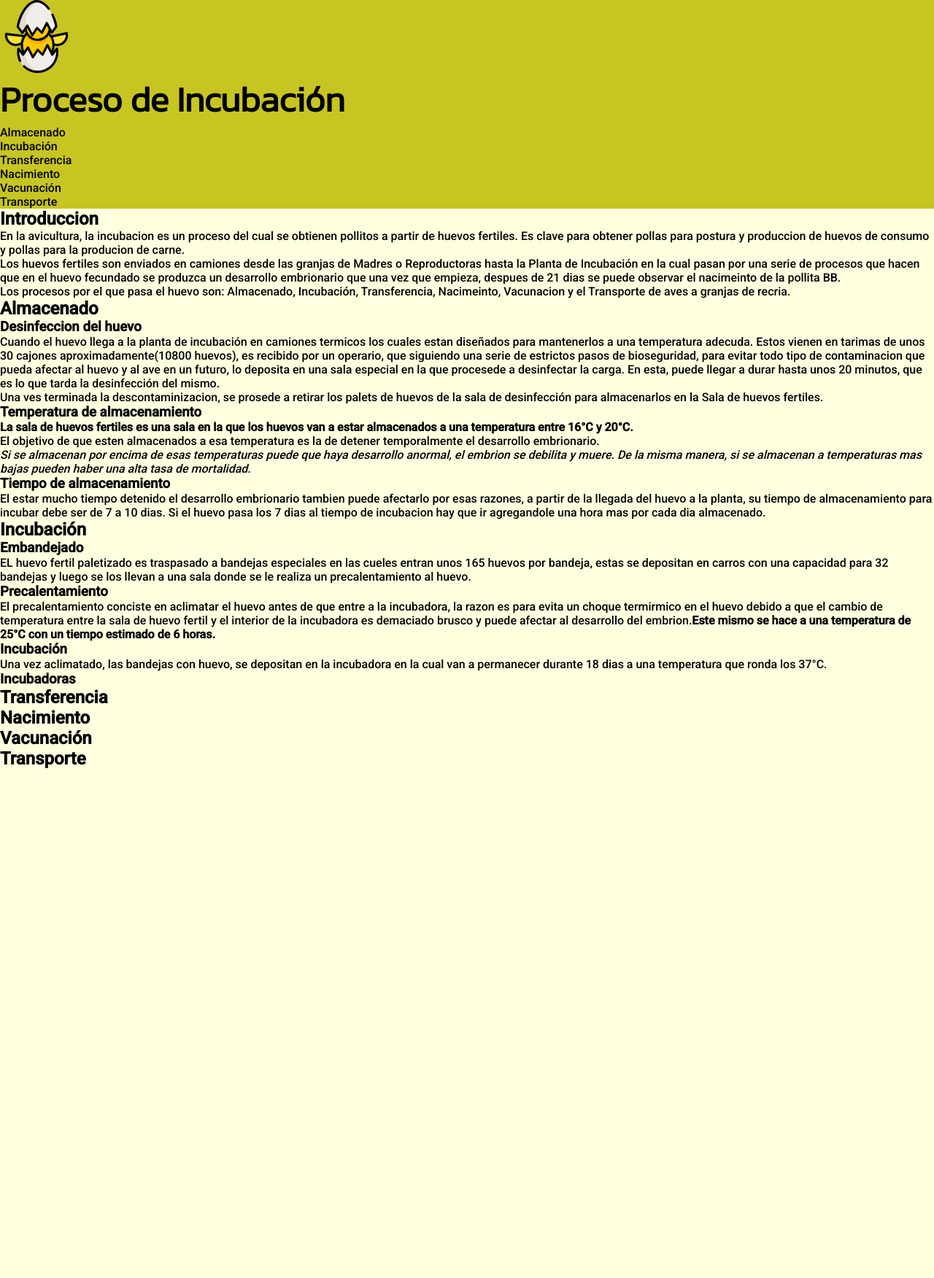
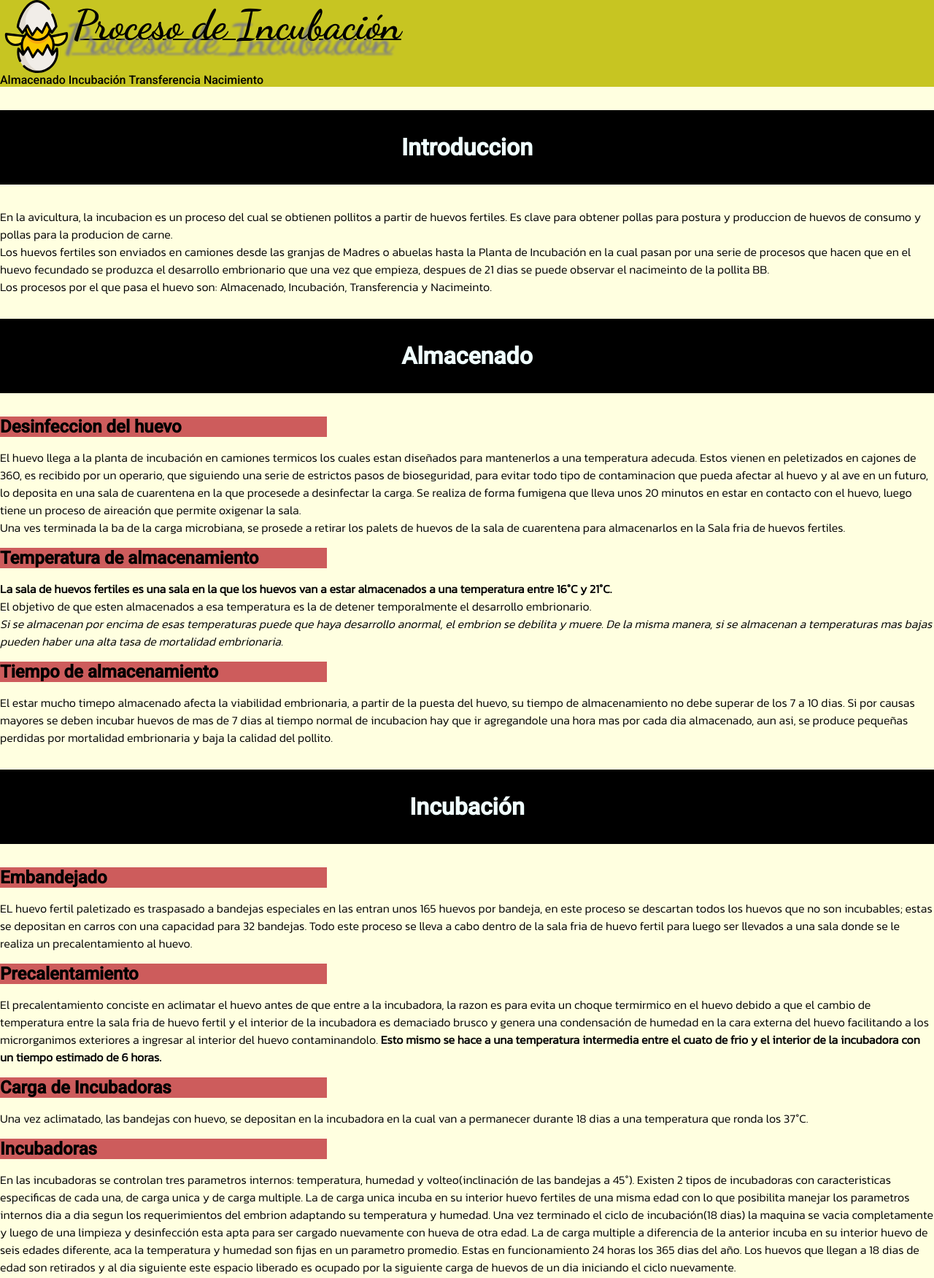
Before and after one commit to GermanLeicker/Trabajo-Final-Aplicaciones-WEB, a plain HTML site: page index.html in a window 1280 px wide. Shown: the top 1752 px of the page at 73% size. Before the commit the page ends 1054 px from the top, so only its background shows below. Drawn offline with Linux system fonts and the light colour scheme.

Commit message:
Hoja de estilos
Se comenzó a crear una hoja de css agregando estilos al header, body, h1, h2, h3, imagen, p y ul, e importando distintas fuentes. Y además se hicieron modificaciones en algunas partes de index

```diff
--- a/Estilos-trabajo.css
+++ b/Estilos-trabajo.css
@@ -1,5 +1,6 @@
 @import url('https://fonts.googleapis.com/css2?family=Kanit:wght@300&family=Merriweather:ital,wght@1,700&display=swap');
 @import url('https://fonts.googleapis.com/css2?family=Roboto:wght@500&display=swap');
+@import url('https://fonts.googleapis.com/css2?family=Dancing+Script:wght@700&display=swap');
 
 * {
 	margin: 0;
@@ -20,9 +21,11 @@ header {
 	display: flex;
 }
 
-header h1 {
-	font-family: Kanit, serif;
-	font-size: 3rem;
+h1 {
+	font-family: 'Dancing script', serif;
+	font-size: 3.5rem;
+	text-decoration: underline black solid 2px;
+	text-shadow: -12px 20px 3px grey;
 }
 
 .imagen1 img {
@@ -33,3 +36,29 @@ a {
 	text-decoration: none;
 	color: black;
 }
+
+ul li {
+	display: inline-block;
+}
+
+h2 {
+	text-align: center;
+	background: black;
+	color: azure;
+	margin-top: 1em;
+	margin-bottom: 1em;
+	padding: 1em;
+	font-size: 2em;
+}
+
+h3 {
+	background: indianred;
+	margin: 1rem 10rem 1rem 0;
+	width: 35%;
+	font-size: 1.5em;
+}
+
+p {
+	font-family: Kanit, serif;
+	font-weight: 500;
+}
--- a/index.html
+++ b/index.html
@@ -9,27 +9,29 @@
 </head>
 <body>
 	<header>
-		<div class="imagen1">
-		<img src="imagen/chicken-svgrepo-com.svg">
-		</div>
-		<h1>Proceso de Incubación</h1>
-		<nav>
+		<div>
+			<div class="imagen1">
+				<img src="imagen/chicken-svgrepo-com.svg">
+				<div>
+					<h1>Proceso de Incubación</h1>
+				</div>
+			</div>
+			<nav>
 			<ul>
 				<li><a href="#Almacenado">Almacenado</a></li>
 				<li><a href="#Incubación">Incubación</a></li>
 				<li><a href="#Transferencia">Transferencia</a></li>
 				<li><a href="#Nacimiento">Nacimiento</a></li>
-				<li><a href="#Vacunacion">Vacunación</a></li>
-				<li><a href="#Transporte">Transporte</a></li>
 			</ul>
-		</nav>
+			</nav>
+		</div>
 	</header>
 	<main>
 		<h2>Introduccion</h2>
 		<p>
 			En la avicultura, la incubacion es un proceso del cual se obtienen pollitos a partir de huevos fertiles. Es clave para obtener pollas para postura y produccion de huevos de consumo y pollas para la producion de carne.</br>
-			Los huevos fertiles son enviados en camiones desde las granjas de Madres o Reproductoras hasta la Planta de Incubación en la cual pasan por una serie de procesos que hacen que en el huevo fecundado se produzca un desarrollo embrionario que una vez que empieza, despues de 21 dias se puede observar el nacimeinto de la pollita BB. </br>
-			Los procesos por el que pasa el huevo son: Almacenado, Incubación, Transferencia, Nacimeinto, Vacunacion y el Transporte de aves a granjas de recria.</br>
+			Los huevos fertiles son enviados en camiones desde las granjas de Madres o abuelas hasta la Planta de Incubación en la cual pasan por una serie de procesos que hacen que en el huevo fecundado se produzca el desarrollo embrionario que una vez que empieza, despues de 21 dias se puede observar el nacimeinto de la pollita BB. </br>
+			Los procesos por el que pasa el huevo son: Almacenado, Incubación, Transferencia y Nacimeinto.</br>
 		</p>
 	</main>
 	<section id="Almacenado">
@@ -37,23 +39,23 @@
 		<div>
 			<h3>Desinfeccion del huevo</h3>
 			<p>
-				Cuando el huevo llega a la planta de incubación en camiones termicos los cuales estan diseñados para mantenerlos a una temperatura adecuda. Estos vienen en tarimas de unos 30 cajones aproximadamente(10800 huevos), es recibido por un operario, que siguiendo una serie de estrictos pasos de bioseguridad, para evitar todo tipo de contaminacion que pueda afectar al huevo y al ave en un futuro, lo deposita en una sala especial en la que procesede a desinfectar la carga. En esta, puede llegar a durar hasta unos 20 minutos, que es lo que tarda la desinfección del mismo.</br>
-				Una ves terminada la descontaminizacion, se prosede a retirar los palets de huevos de la sala de desinfección para almacenarlos en la Sala de huevos fertiles.
+				El huevo llega a la planta de incubación en camiones termicos los cuales estan diseñados para mantenerlos a una temperatura adecuda. Estos vienen en peletizados en cajones de 360, es recibido por un operario, que siguiendo una serie de estrictos pasos de bioseguridad, para evitar todo tipo de contaminacion que pueda afectar al huevo y al ave en un futuro, lo deposita en una sala de cuarentena en la que procesede a desinfectar la carga. Se realiza de forma fumigena que lleva unos 20 minutos en estar en contacto con el huevo, luego tiene un proceso de aireación que permite oxigenar la sala.</br>
+				Una ves terminada la ba de la carga microbiana, se prosede a retirar los palets de huevos de la sala de cuarentena para almacenarlos en la Sala fria de huevos fertiles.
 			</p>
 		</div>
 		<div>
 			<h3>Temperatura de almacenamiento</h3>
 			<p>
-				<strong>La sala de huevos fertiles es una sala en la que los huevos van a estar almacenados a una temperatura entre 16°C y 20°C.</strong><br>
+				<strong>La sala de huevos fertiles es una sala en la que los huevos van a estar almacenados a una temperatura entre 16°C y 21°C.</strong><br>
 				El objetivo de que esten almacenados a esa temperatura es la de detener temporalmente el desarrollo embrionario.</br>
-				<em>Si se almacenan por encima de esas temperaturas puede que haya desarrollo anormal, el embrion se debilita y muere. De la misma manera, si se almacenan a temperaturas mas bajas pueden haber una alta tasa de mortalidad.</em>
+				<em>Si se almacenan por encima de esas temperaturas puede que haya desarrollo anormal, el embrion se debilita y muere. De la misma manera, si se almacenan a temperaturas mas bajas pueden haber una alta tasa de mortalidad embrionaria.</em>
 			</p>
 		</div>
 		<div>
 			<h3>Tiempo de almacenamiento</h3>
 			<p>
-				El estar mucho tiempo detenido el desarrollo embrionario tambien puede afectarlo por esas razones, a partir de la llegada del huevo a la planta, su tiempo de almacenamiento para incubar debe ser de 7 a 10 dias.
-				Si el huevo pasa los 7 dias al tiempo de incubacion hay que ir agregandole una hora mas por cada dia almacenado.
+				El estar mucho timepo almacenado afecta la viabilidad embrionaria, a partir de la puesta del huevo, su tiempo de almacenamiento no debe superar de los 7 a 10 dias.
+				Si por causas mayores se deben incubar huevos de mas de 7 dias al tiempo normal de incubacion hay que ir agregandole una hora mas por cada dia almacenado, aun asi, se produce pequeñas perdidas por mortalidad embrionaria y baja la calidad del pollito.
 			</p>
 		</div>
 	</section>
@@ -62,17 +64,18 @@
 		<div>
 			<h3>Embandejado</h3>
 			<p>
-				EL huevo fertil paletizado es traspasado a bandejas especiales en las cueles entran unos 165 huevos por bandeja, estas se depositan en carros con una capacidad para 32 bandejas y luego se los llevan a una sala donde se le realiza un precalentamiento al huevo.
+				EL huevo fertil paletizado es traspasado a bandejas especiales en las entran unos 165 huevos por bandeja, en este proceso se descartan todos los huevos que no son incubables; estas se depositan en carros con una capacidad para 32 bandejas. Todo este proceso se lleva a cabo dentro de la sala fria de huevo fertil para luego ser llevados a una sala donde se le realiza un precalentamiento al huevo.
 			</p>
 		</div>
 		<div>
 			<h3>Precalentamiento</h3>
 			<p>
-				El precalentamiento conciste en aclimatar el huevo antes de que entre a la incubadora, la razon es para evita un choque termirmico en el huevo debido a que el cambio de temperatura entre la sala de huevo fertil y el interior de la incubadora es demaciado brusco y puede afectar al desarrollo del embrion.<strong>Este mismo se hace a una temperatura de 25°C con un tiempo estimado de 6 horas.</strong>
+				El precalentamiento conciste en aclimatar el huevo antes de que entre a la incubadora, la razon es para evita un choque termirmico en el huevo debido a que el cambio de temperatura entre la sala fria de huevo fertil y el interior de la incubadora es demaciado brusco y genera una condensación de humedad en la cara externa del huevo facilitando a los microrganimos exteriores a ingresar al interior del huevo contaminandolo.
+				<strong>Esto mismo se hace a una temperatura intermedia entre el cuato de frio y el interior de la incubadora con un tiempo estimado de 6 horas.</strong>
 			</p>
 		</div>
 		<div>
-			<h3>Incubación</h3>
+			<h3>Carga de Incubadoras</h3>
 			<p>
 				Una vez aclimatado, las bandejas con huevo, se depositan en la incubadora en la cual van a permanecer durante 18 dias a una temperatura que ronda los 37°C.
 			</p>
@@ -80,21 +83,48 @@
 		<div>
 			<h3>Incubadoras</h3>
 			<p>
-
+				En las incubadoras se controlan tres parametros internos: temperatura, humedad y volteo(inclinación de las bandejas a 45°).
+				Existen 2 tipos de incubadoras con caracteristicas especificas de cada una, de carga unica y de carga multiple.
+				La de carga unica incuba en su interior huevo fertiles de una misma edad con lo que posibilita manejar los parametros internos dia a dia segun los requerimientos del embrion adaptando su temperatura y humedad.
+				Una vez terminado el ciclo de incubación(18 dias) la maquina se vacia completamente y luego de una limpieza y desinfección esta apta para ser cargado nuevamente con hueva de otra edad.
+				La de carga multiple a diferencia de la anterior incuba en su interior huevo de seis edades diferente, aca la temperatura y humedad son fijas en un parametro promedio. Estas en funcionamiento 24 horas los 365 dias del año. Los huevos que llegan a 18 dias de edad son retirados y al dia siguiente este espacio liberado es ocupado por la siguiente carga de huevos de un dia iniciando el ciclo nuevamente.
 			</p>
 		</div>
 	</section>
 	<section id="Transferencia">
 		<h2>Transferencia</h2>
+		<p>
+			Los huevos son removidos de las incubadoras luego de 18 dias y transferidos a las bandejas de nacedoras. En la transición de este proceso las bandejas con huevo son apollados en una mesa de ovoscopia la cual posee una luz que permite ver los huevso claros(huevos infertiles y con mortalidad embrionaria temprana) los cueles son retirados de las bandejas de incubadoras antes de ser pasados a bandejas de nacedoras.
+			En las bandejas de nacedoras es donde va a dar lugar al eclosión de los pollitos.
+			Las nacedoras es una incubadora especifica donde se dan los ultimos 3 dias de incubación. Siempre van a tener huevo de una misma edad con lo cuel permite que en estos tres dias se den temperaturas y humedad especificas requerias por el pollito, la nacedora a diferencia de la incubadora, ya no posee volteo.
+		</p>
 	</section>
 	<section id="Nacimiento">
 		<h2>Nacimiento</h2>
-	</section>
-	<section id="Vacunacion">
-		<h2>Vacunación</h2>
-	</section>
-	<section id="Transporte">
-		<h2>Transporte</h2>
+		<div>
+			<h3>El retiro</h3>
+			<p>
+				Los pollitos eclosionados son retirados de las bandejas de nacedoras y se los depositan en una cinta transportadora para iniciar el proceso de sexado.
+			</p>
+		</div>
+		<div>
+			<h3>Sexado</h3>
+			<p>
+				El sexado dependiendo la linea genetica se diferencia de dos formas, en parrilloros y en ponedoras blancas el macho y hembra se pueden deferenciar a traves del crecimiento de las alas secundarias; en las ponedoras de color se diferencia genotipicamente por el color del plumos.
+			</p>
+		</div>
+		<div>
+			<h3>Vacunación</h3>
+			<p>
+				Posterior al proceso de sexado se realiza la vacinación. esta se realiza en forma subcutanea inyectandose individualmete a cada pollito en el cuello y una ves vacunados son colocados en cajas de 100 pollitos. Posterior a esto se le realiza a la caja de pollos una vacunación por aspersión.
+			</p>
+		</div>
+		<div>
+			<h3>Control de calidad</h3>
+			<p>
+				Una vez terminado sexado y vacunado, se le realiza un control de calidad descartando todo aquel pollo que se concidera inviable. Luego de esto se agrupan de acuerdo al destino de granja de cria para su expedición.
+			</p>
+		</div>
 	</section>
 
 <script>document.write('<script src="http://' + (location.host || 'localhost').split(':')[0] + ':35729/livereload.js?snipver=1"></' + 'script>')</script>
```
